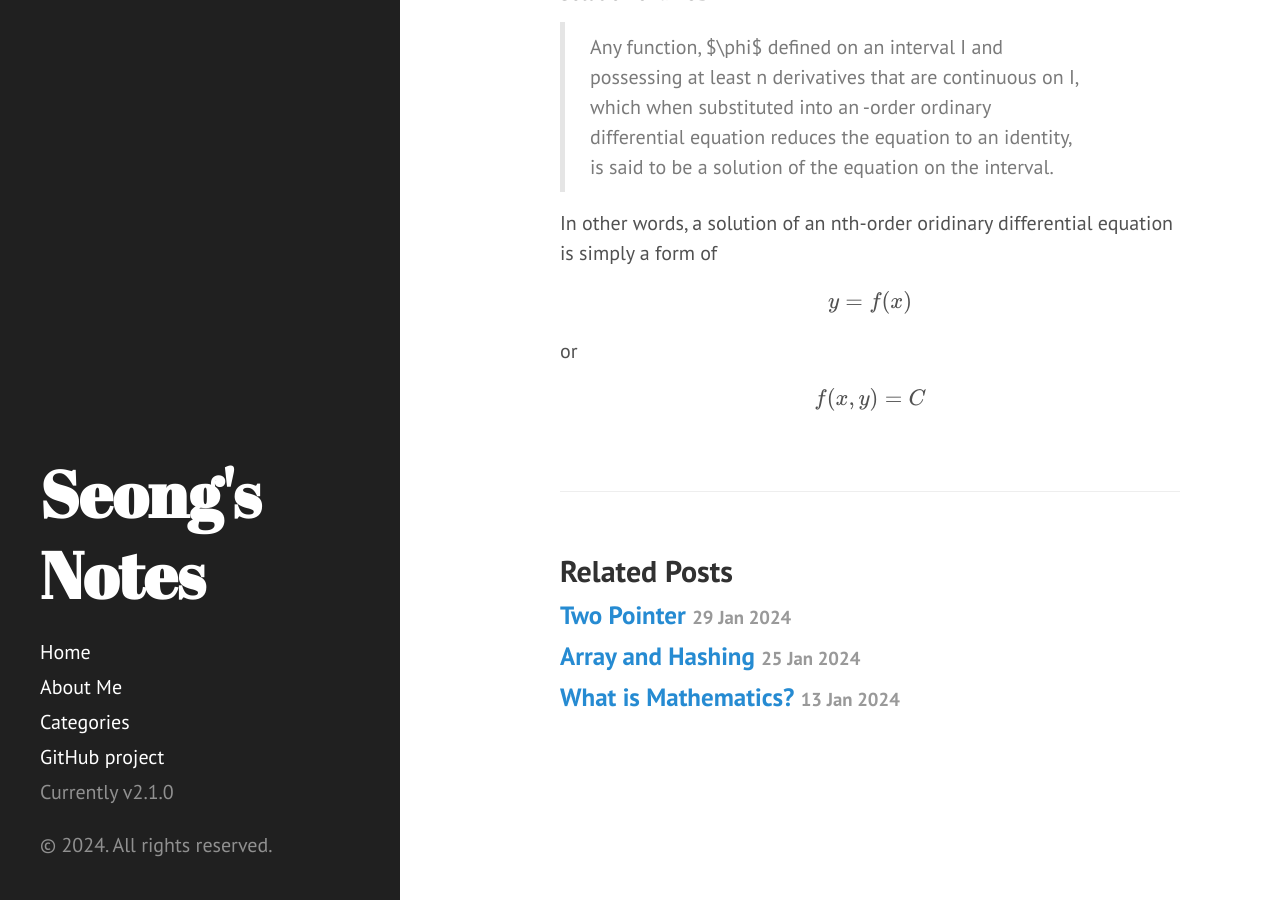
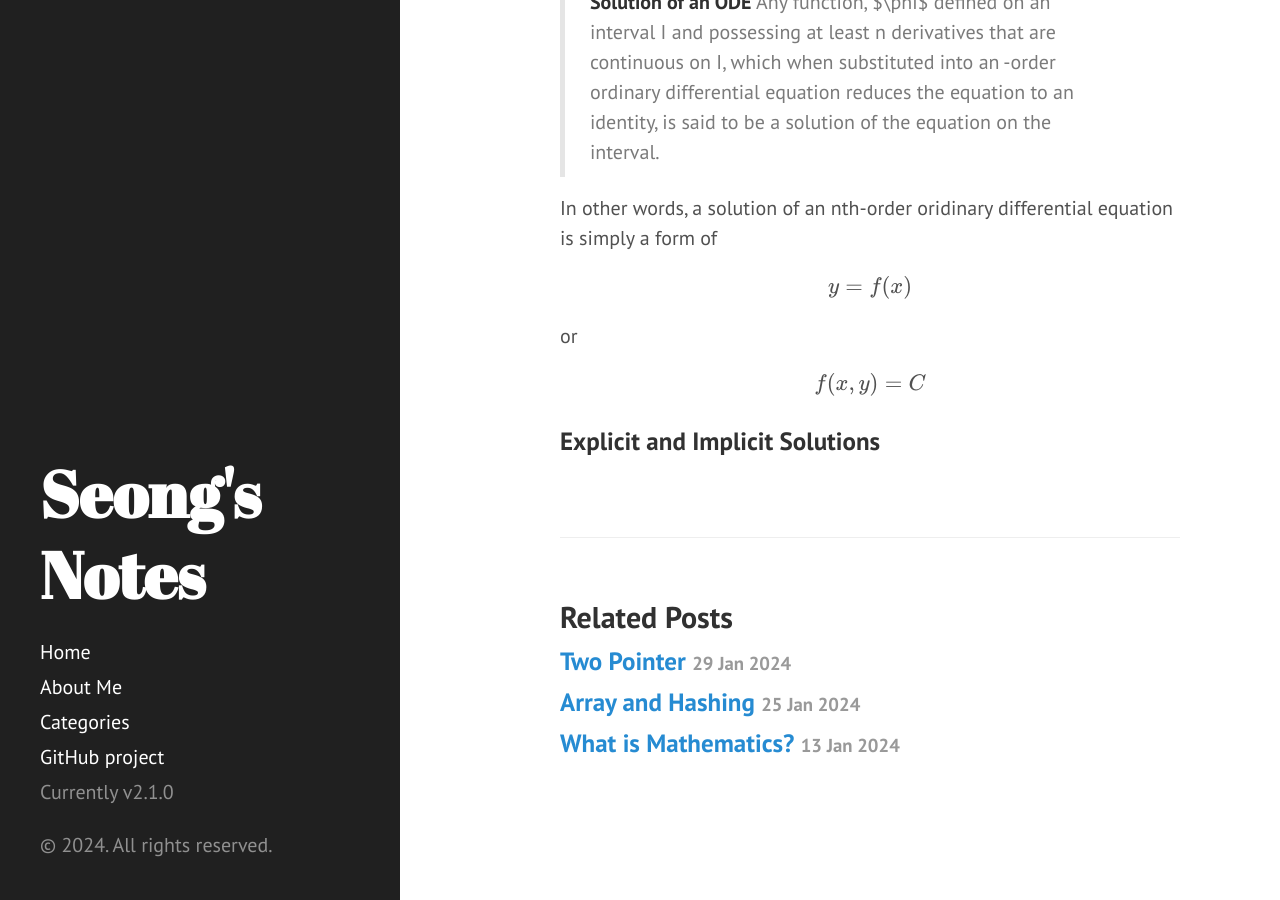
Before and after one commit to GwangseongCho/GwangseongCho.github.io, a Jekyll site: the page built from _posts/2024-02-18-differential-equations.md, in a window 1280 px wide and 900 px high, scrolled down 2392 px. Built offline with Jekyll 4.4.1, drawn with Linux system fonts in a browser that asks for light colours; formulas are drawn with MathJax 3.

Commit message:
edit DE page

```diff
--- a/_posts/2024-02-18-differential-equations.md
+++ b/_posts/2024-02-18-differential-equations.md
@@ -58,7 +58,7 @@ $$ a_n(x)y^{(n)}+a_{n-1}(x)y^{(n-1)} + ... +a_1(x)y'+a_0(x)y - g(x) = 0$$
 
 
 ### Solutions
-#### Solution of an ODE
+>**Solution of an ODE**
 >Any function,  $\phi$ defined on an interval I and possessing at least n derivatives that are continuous on I, which when substituted into an -order ordinary differential equation reduces the equation to an identity, is said to be a solution of the equation on the interval.
 
 In other words, a solution of an nth-order oridinary differential equation is simply a form of
@@ -68,3 +68,5 @@ $$y = f{(x)}$$
 or
 
 $$f(x,y) = C $$
+
+### Explicit and Implicit Solutions
```
